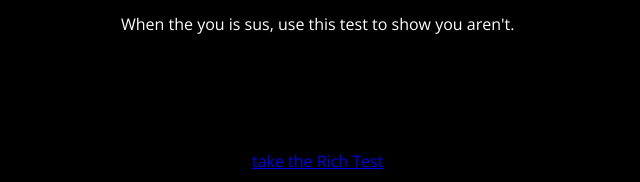
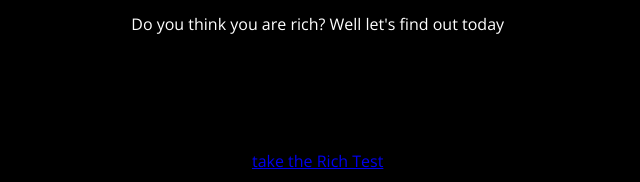
Before and after one commit to personalityquiz/personalityquiz.github.io, a plain HTML site: page index.html in a window 1280 px wide. Shown: the part 223-405 px from the top of the page, 0-640 px from the left. Drawn offline with nearby package versions, Linux system fonts and the light colour scheme.

Commit message:
Update index.html

```diff
--- a/index.html
+++ b/index.html
@@ -15,7 +15,7 @@
             <header>
                 Rich test
             </header>
-            <p>When the you is sus, use this test to show you aren't.</p>
+            <p>Do you think you are rich? Well let's find out today</p>
             <a href="quiz.html?quiz=richtest">take the Rich Test</a>
         </section>
         <section>
```
